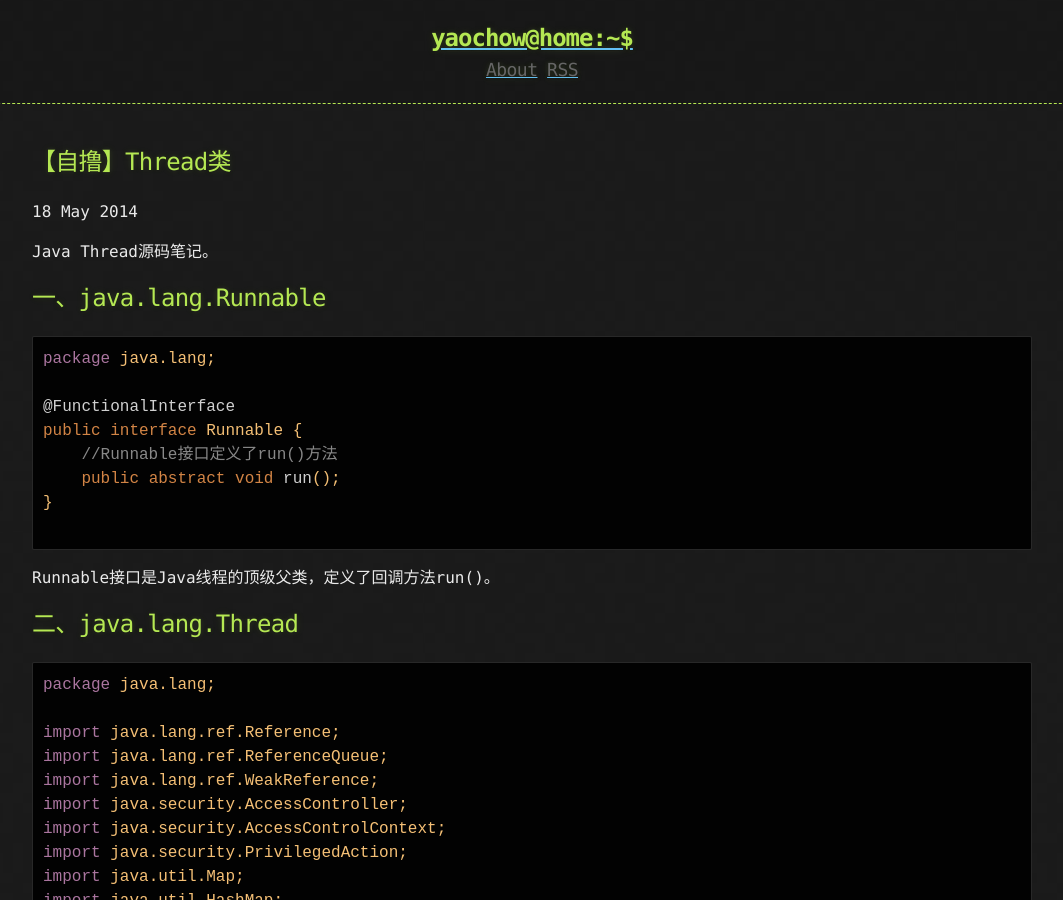
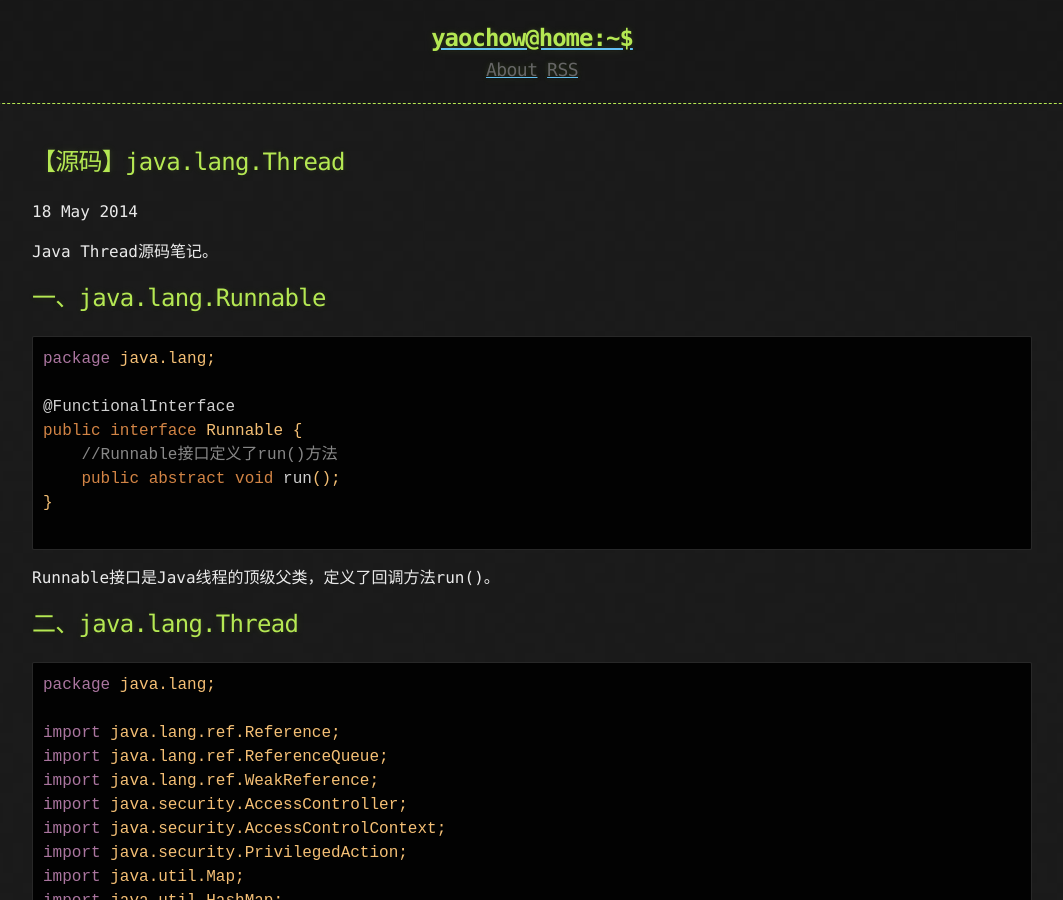
Before and after one commit to yyyyyyyy/yyyyyyyy.github.io, a Jekyll site: the page built from _posts/2014-05-19-【源码】java.lang.Thread.md, in a window 1280 px wide and 900 px high. Shown: the whole window, without its empty margins (108-1171 px from the left). Built offline with Jekyll 4.4.1, drawn with Linux system fonts in a browser that asks for light colours.

Commit message:
Update and rename 2014-05-19-Java-Thread（二）.md to 2014-05-19-【源码】java.lang.Thread.md

```diff
--- a/_posts/2014-05-19-Java-Thread（二）.md
+++ b/_posts/2014-05-19-【源码】java.lang.Thread.md
@@ -1,6 +1,6 @@
 ---
 layout: post
-title:  "【自撸】Thread类"
+title:  "【源码】java.lang.Thread"
 date:   2014-05-19 00:02:04 +0800
 categories: JUC 线程 Runnable Thread
 ---
```
